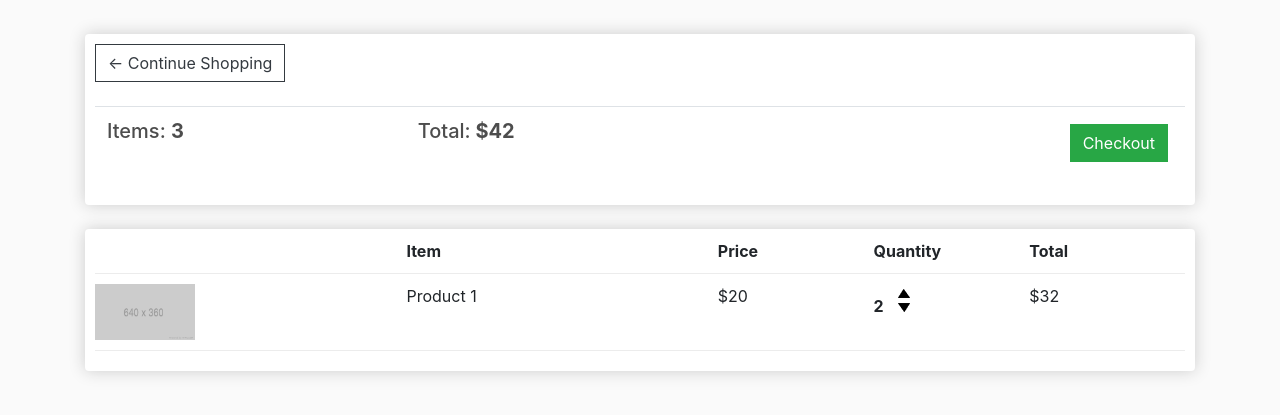
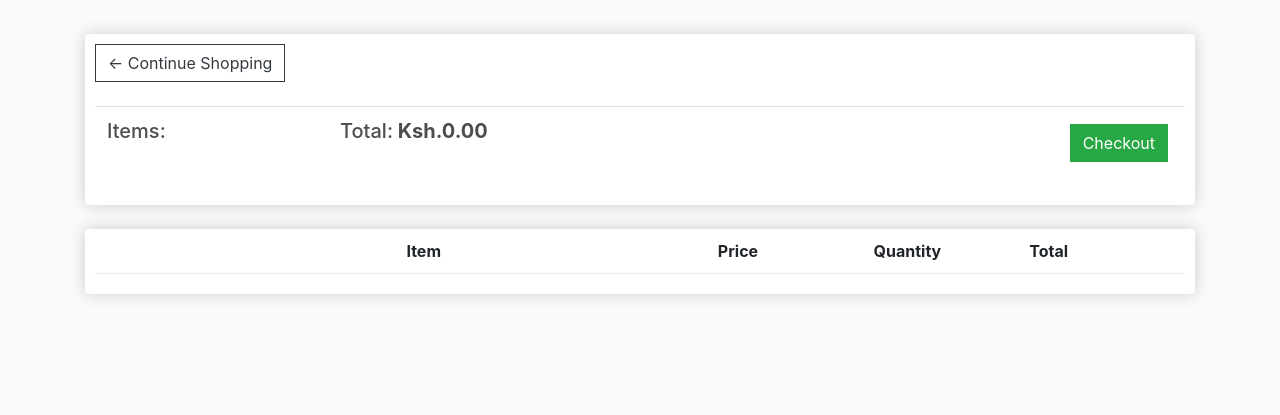
Before and after one commit to haman1/Django, a Django app: page /cart/ in a window 1280 px wide. Shown: the part 57-472 px from the top of the page. Run offline with Django 4.2, Linux system fonts and the light colour scheme; lists and menus that the app fills with data are empty; some libraries are stand-ins or nearby versions.

Commit message:
render cart data and cart totals

```diff
--- a/ecommerce/store/templates/store/cart.html
+++ b/ecommerce/store/templates/store/cart.html
@@ -11,8 +11,8 @@
 				<br>
 				<table class="table">
 					<tr>
-						<th><h5>Items: <strong>3</strong></h5></th>
-						<th><h5>Total:<strong> $42</strong></h5></th>
+						<th><h5>Items: <strong{{order.get_cart_items}}</strong></h5></th>
+						<th><h5>Total:<strong> Ksh.{{order.get_cart_total|floatformat:2}}</strong></h5></th>
 						<th>
 							<a  style="float:right; margin:5px;" class="btn btn-success" href="{% url 'checkout' %}">Checkout</a>
 						</th>
@@ -31,21 +31,23 @@
 					<div style="flex:1"><strong>Total</strong></div>
 				</div>
 
+				{% for item in items %}
 				<div class="cart-row">
-					<div style="flex:2"><img class="row-image" src="{% static 'images/placeholder.png' %}"></div>
-					<div style="flex:2"><p>Product 1</p></div>
-					<div style="flex:1"><p>$20</p></div>
+					<div style="flex:2"><img class="row-image" src="{{item.product.imageURL}}"></div>
+					<div style="flex:2"><p>{{item.product.name}}</p></div>
+					<div style="flex:1"><p>{{item.product.price|floatformat:2}}</p></div>
 					<div style="flex:1">
-						<p class="quantity">2</p>
+						<p class="quantity">{{item.quantity}}</p>
 						<div class="quantity">
 							<img class="chg-quantity" src="{% static  'images/arrow-up.png' %}">
 
 							<img class="chg-quantity" src="{% static  'images/arrow-down.png' %}">
 						</div>
 					</div>
-					<div style="flex:1"><p>$32</p></div>
+					<div style="flex:1"><p>{{item.get_total}}</p></div>
 				</div>
 
+					{% endfor %}
 			</div>
 		</div>
 	</div>
--- a/ecommerce/store/views.py
+++ b/ecommerce/store/views.py
@@ -1,14 +1,28 @@
 from django.shortcuts import render
 from .models import *
 # Create your views here.
+
+
 def store(request):
 	products = Product.objects.all()
 	context = {'products':products}
 	return render(request, 'store/store.html', context)
 
+
 def cart(request):
-	context = {}
+
+
+	if request.user.is_authenticated:
+		customer = request.user.customer
+		order, created = Order.objects.get_or_create(customer=customer, complete=False)
+		items = order.orderitem_set.all()
+	else:
+		items = []
+		order = {'get_cart_total':0, 'get_cart_items':0}
+	context = {'items': items, 'order': order}
 	return render(request, 'store/cart.html', context)
+
+
 
 def checkout(request):
 	context = {}
```
Also changed, not shown: ecommerce/store/models.py (+16 -1 lines).
